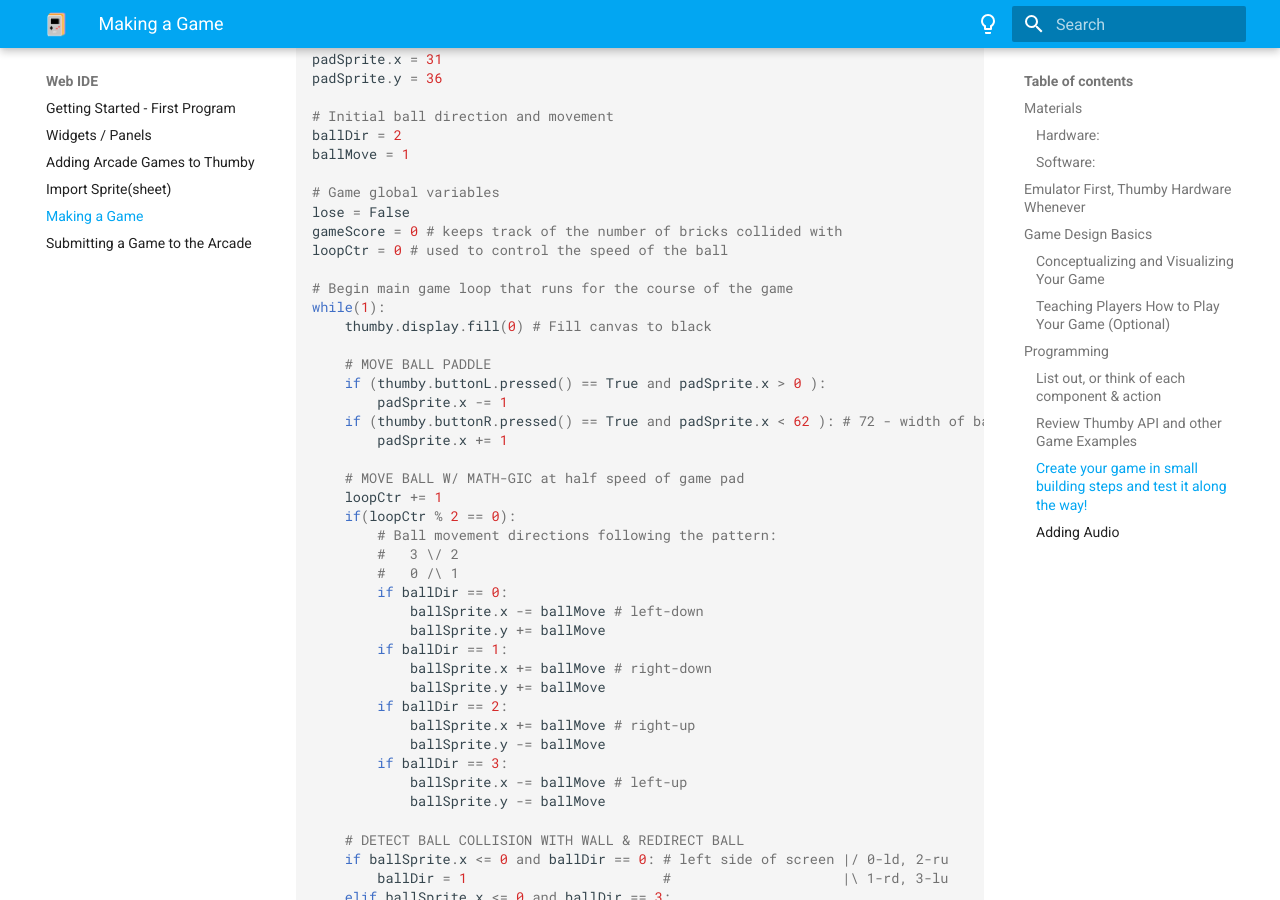
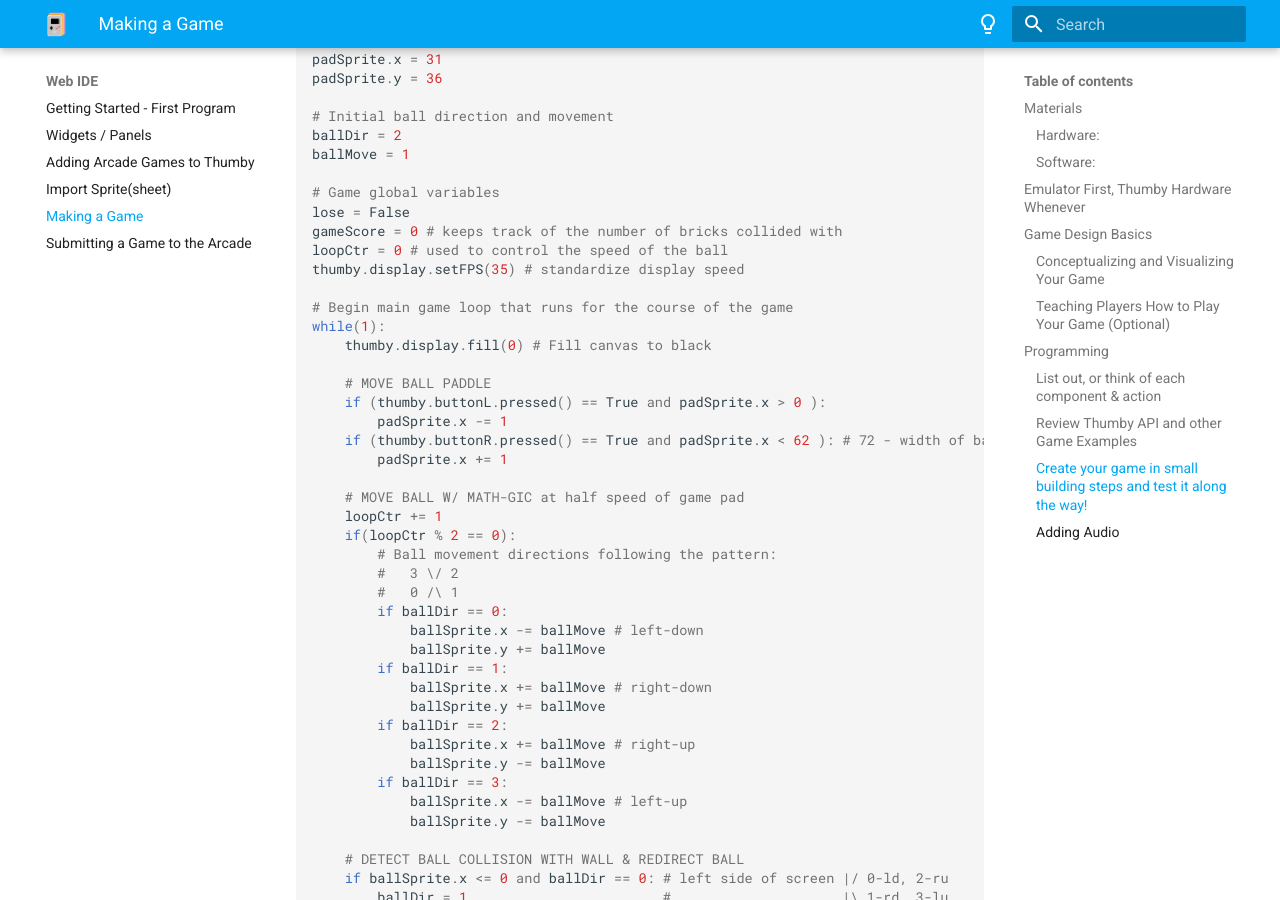
Before and after one commit to TinyCircuits/Thumby-Website, an MkDocs documentation site: the page built from docs/IDE/Making-a-game.md, in a window 1280 px wide and 900 px high, scrolled down 4840 px. Built offline with MkDocs 1.6.1 and Material for MkDocs 9.7.7, drawn with Linux system fonts in a browser that asks for light colours.

Commit message:
update code

```diff
--- a/docs/IDE/Making-a-game.md
+++ b/docs/IDE/Making-a-game.md
@@ -170,6 +170,7 @@ ballMove = 1
 lose = False
 gameScore = 0 # keeps track of the number of bricks collided with
 loopCtr = 0 # used to control the speed of the ball
+thumby.display.setFPS(35) # standardize display speed
 
 # Begin main game loop that runs for the course of the game
 while(1):
```
